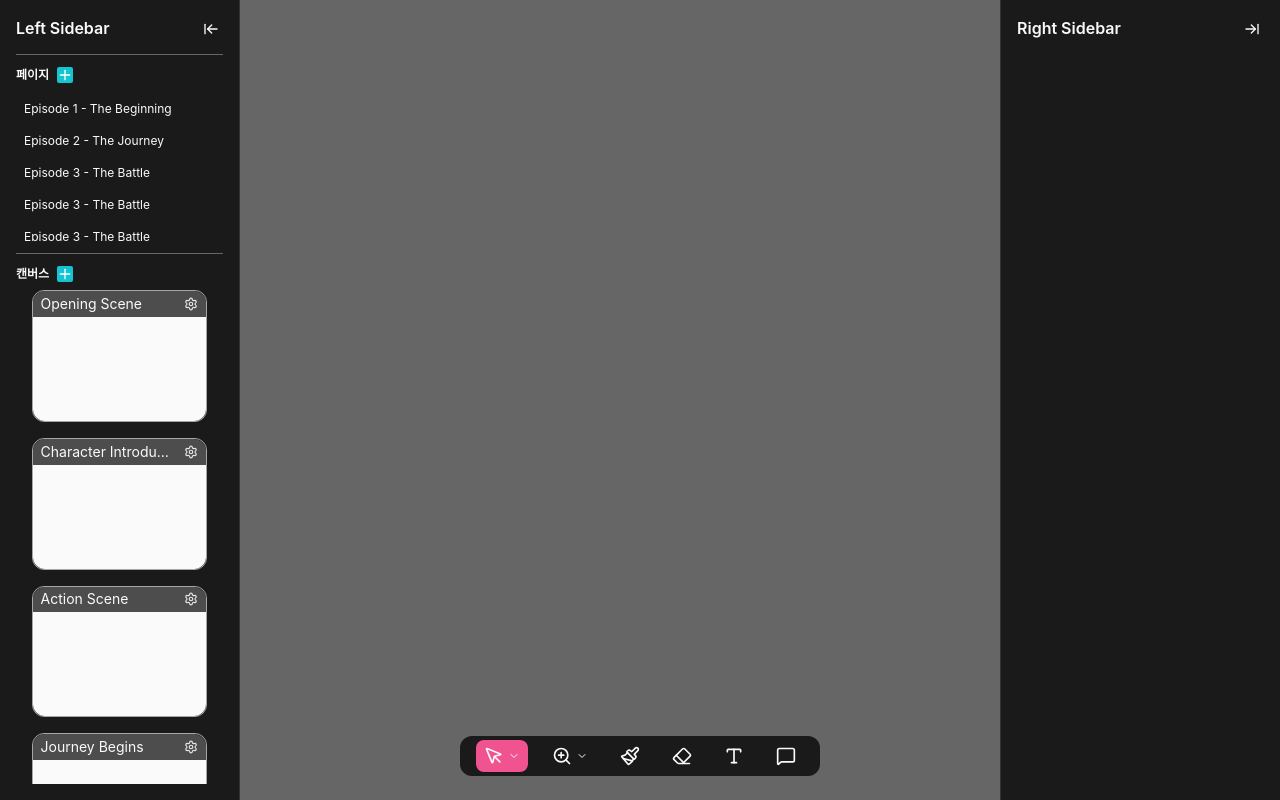
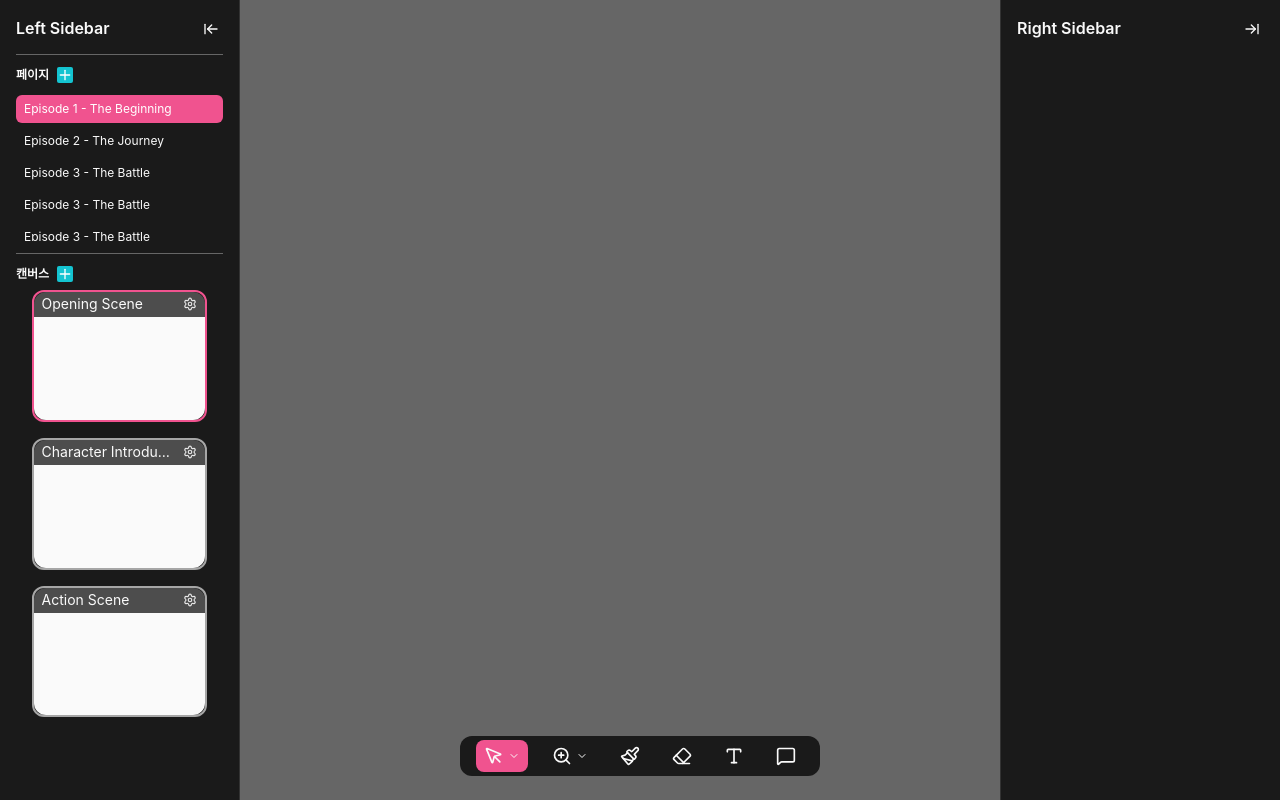
Before and after one commit to jcy97/flamingo-mvp-ui-v2, a Next.js app: page /workspace in a window 1280 px wide. Built offline with nearby package versions, Linux system fonts and the light colour scheme.

Commit message:
[feat] jotai 설치 및 페이지 - 캔버스 반영

```diff
--- a/components/Workspace/LeftSidebar/Canvas/CanvasItem.tsx
+++ b/components/Workspace/LeftSidebar/Canvas/CanvasItem.tsx
@@ -5,11 +5,27 @@ import React from "react";
 interface CanvasItemProps {
   data: Canvas;
   isSelected: boolean;
+  onSelect: (canvasId: string) => void;
 }
 
-function CanvasItem({ data, isSelected }: CanvasItemProps): React.ReactElement {
+function CanvasItem({
+  data,
+  isSelected,
+  onSelect,
+}: CanvasItemProps): React.ReactElement {
+  const handleClick = () => {
+    onSelect(data.id);
+  };
+
   return (
-    <div className="w-[85%] aspect-[4/3] min-w-[140px] rounded-xl border border-neutral-500 flex flex-col cursor-pointer hover:border-primary-500 hover:border-2">
+    <div
+      className={`w-[85%] aspect-[4/3] min-w-[140px] rounded-xl border-2 flex flex-col cursor-pointer transition-colors ${
+        isSelected
+          ? "border-primary"
+          : "border-neutral-500 hover:border-primary-500"
+      }`}
+      onClick={handleClick}
+    >
       <div className="h-[20%] min-h-[25px] bg-neutral-700 rounded-tl-xl rounded-tr-xl px-2 flex items-center justify-between">
         <span className="text-ellipsis overflow-hidden whitespace-nowrap flex-1 mr-2 text-sm">
           {data.name}
--- a/components/Workspace/LeftSidebar/Canvas/CanvasList.tsx
+++ b/components/Workspace/LeftSidebar/Canvas/CanvasList.tsx
@@ -1,14 +1,28 @@
-import sampleData from "@/samples/data";
 import React from "react";
+import { useAtom } from "jotai";
 import CanvasItem from "./CanvasItem";
-
-const canvasData = sampleData.canvases;
+import {
+  canvasesForCurrentPageAtom,
+  currentCanvasIdAtom,
+} from "@/stores/canvasStore";
 
 function CanvasList() {
+  const [canvasesForCurrentPage] = useAtom(canvasesForCurrentPageAtom);
+  const [currentCanvasId, setCurrentCanvasId] = useAtom(currentCanvasIdAtom);
+
+  const handleCanvasSelect = (canvasId: string) => {
+    setCurrentCanvasId(canvasId);
+  };
+
   return (
     <div className="flex flex-col items-center gap-4 h-full overflow-y-auto">
-      {canvasData.map((canvas) => (
-        <CanvasItem key={canvas.id} data={canvas} isSelected={false} />
+      {canvasesForCurrentPage.map((canvas) => (
+        <CanvasItem
+          key={canvas.id}
+          data={canvas}
+          isSelected={currentCanvasId === canvas.id}
+          onSelect={handleCanvasSelect}
+        />
       ))}
     </div>
   );
--- a/components/Workspace/LeftSidebar/LeftSidebar.tsx
+++ b/components/Workspace/LeftSidebar/LeftSidebar.tsx
@@ -1,10 +1,12 @@
 "use client";
 
-import AddButton from "@/components/Common/Button/AddButton";
 import Page from "./Page/Page";
 import { ArrowLeftToLine, ArrowRightToLine } from "lucide-react";
 import Separator from "@/components/Common/Separator";
 import Canvas from "./Canvas/Canvas";
+import { useEffect } from "react";
+import { useSetAtom } from "jotai";
+import { autoSelectFirstCanvasAtom } from "@/stores/canvasStore";
 
 interface LeftSidebarProps {
   width: number;
@@ -23,6 +25,12 @@ export function LeftSidebar({
   onMouseDown,
   children,
 }: LeftSidebarProps) {
+  const autoSelectFirstCanvas = useSetAtom(autoSelectFirstCanvasAtom);
+
+  useEffect(() => {
+    autoSelectFirstCanvas();
+  }, [autoSelectFirstCanvas]);
+
   if (!visible) {
     return (
       <button
--- a/components/Workspace/LeftSidebar/Page/PageItem.tsx
+++ b/components/Workspace/LeftSidebar/Page/PageItem.tsx
@@ -4,11 +4,25 @@ import React from "react";
 interface PageItemProps {
   data: Page;
   isSelected: boolean;
+  onSelect: (pageId: string) => void;
 }
 
-function PageItem({ data, isSelected }: PageItemProps): React.ReactElement {
+function PageItem({
+  data,
+  isSelected,
+  onSelect,
+}: PageItemProps): React.ReactElement {
+  const handleClick = () => {
+    onSelect(data.id);
+  };
+
   return (
-    <div className="flex items-center mt-1 rounded-md p-2 h-[28px] cursor-pointer hover:bg-primary-500">
+    <div
+      className={`flex items-center mt-1 rounded-md p-2 h-[28px] cursor-pointer transition-colors ${
+        isSelected ? "bg-primary text-neutral-0" : "hover:bg-primary-500"
+      }`}
+      onClick={handleClick}
+    >
       {data.name}
     </div>
   );
--- a/components/Workspace/LeftSidebar/Page/PageList.tsx
+++ b/components/Workspace/LeftSidebar/Page/PageList.tsx
@@ -1,14 +1,28 @@
-import sampleData from "@/samples/data";
 import React from "react";
+import { useAtom, useSetAtom } from "jotai";
 import PageItem from "./PageItem";
-
-const pageData = sampleData.pages;
+import { pagesAtom, currentPageIdAtom } from "@/stores/pageStore";
+import { autoSelectFirstCanvasAtom } from "@/stores/canvasStore";
 
 function PageList() {
+  const [pages] = useAtom(pagesAtom);
+  const [currentPageId, setCurrentPageId] = useAtom(currentPageIdAtom);
+  const autoSelectFirstCanvas = useSetAtom(autoSelectFirstCanvasAtom);
+
+  const handlePageSelect = (pageId: string) => {
+    setCurrentPageId(pageId);
+    autoSelectFirstCanvas();
+  };
+
   return (
     <div className="text-xs text-neutral-100 max-h-[150px] overflow-y-auto">
-      {pageData.map((page) => (
-        <PageItem key={page.id} data={page} isSelected={false} />
+      {pages.map((page) => (
+        <PageItem
+          key={page.id}
+          data={page}
+          isSelected={currentPageId === page.id}
+          onSelect={handlePageSelect}
+        />
       ))}
     </div>
   );
--- a/package.json
+++ b/package.json
@@ -11,6 +11,7 @@
   "dependencies": {
     "@fontsource/pretendard": "^5.1.0",
     "axios": "^1.10.0",
+    "jotai": "^2.12.5",
     "lucide-react": "^0.525.0",
     "next": "15.3.4",
     "react": "^19.0.0",
--- /dev/null
+++ b/stores/canvasStore.ts
@@ -0,0 +1,35 @@
+import { atom } from "jotai";
+import { Canvas } from "@/types/canvas";
+import sampleData from "@/samples/data";
+import { currentPageIdAtom } from "./pageStore";
+
+// Canvases data atom
+export const canvasesAtom = atom<Canvas[]>(sampleData.canvases);
+
+// Current selected canvas ID atom
+export const currentCanvasIdAtom = atom<string | null>(null);
+
+// Canvases for current page derived atom
+export const canvasesForCurrentPageAtom = atom((get) => {
+  const canvases = get(canvasesAtom);
+  const currentPageId = get(currentPageIdAtom);
+  if (!currentPageId) return [];
+  return canvases.filter((canvas) => canvas.pageId === currentPageId);
+});
+
+// Current canvas derived atom
+export const currentCanvasAtom = atom((get) => {
+  const canvases = get(canvasesAtom);
+  const currentCanvasId = get(currentCanvasIdAtom);
+  return canvases.find((canvas) => canvas.id === currentCanvasId) || null;
+});
+
+// Auto-select first canvas when page changes
+export const autoSelectFirstCanvasAtom = atom(null, (get, set) => {
+  const canvasesForCurrentPage = get(canvasesForCurrentPageAtom);
+  if (canvasesForCurrentPage.length > 0) {
+    set(currentCanvasIdAtom, canvasesForCurrentPage[0].id);
+  } else {
+    set(currentCanvasIdAtom, null);
+  }
+});
--- /dev/null
+++ b/stores/index.ts
@@ -0,0 +1,2 @@
+export * from "./pageStore";
+export * from "./canvasStore";
--- /dev/null
+++ b/stores/pageStore.ts
@@ -0,0 +1,18 @@
+import { atom } from "jotai";
+import { Page } from "@/types/page";
+import sampleData from "@/samples/data";
+
+// Pages data atom
+export const pagesAtom = atom<Page[]>(sampleData.pages);
+
+// Current selected page ID atom
+export const currentPageIdAtom = atom<string | null>(
+  sampleData.pages[0]?.id || null
+);
+
+// Current page derived atom
+export const currentPageAtom = atom((get) => {
+  const pages = get(pagesAtom);
+  const currentPageId = get(currentPageIdAtom);
+  return pages.find((page) => page.id === currentPageId) || null;
+});
```
Also changed, not shown: 1 other file (tests, documents, lock files or other folders).
